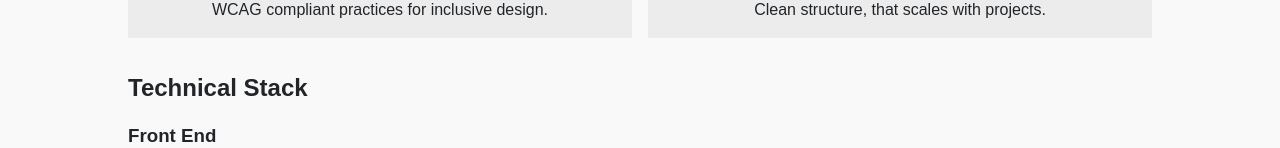
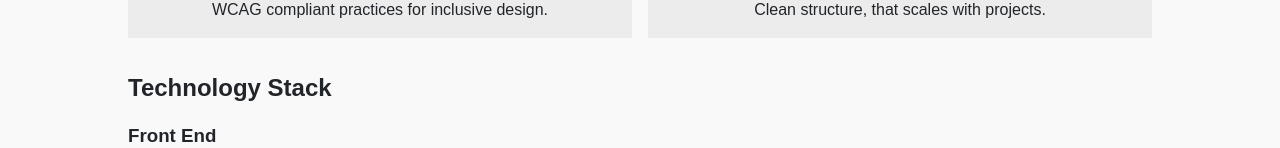
Before and after one commit to AndrewAttemptsCode/portfolio-client, a React (Vite) app: page / in a window 1280 px wide. Shown: the part 768-916 px from the top of the page. Built offline with nearby package versions, Linux system fonts and the light colour scheme.

Commit message:
refactor: rename title

```diff
--- a/src/components/TechStack.jsx
+++ b/src/components/TechStack.jsx
@@ -14,7 +14,7 @@ const TechStack = () => {
   return (
     <TechStackStyle>
       <TechStackContainer>
-        <h2>Technical Stack</h2>
+        <h2>Technology Stack</h2>
         <TechStackGroup categoryTitle="Front End" category="frontend" />
         <TechStackGroup categoryTitle="Back End" category="backend" />
         <TechStackGroup categoryTitle="Testing" category="testing" />
```
